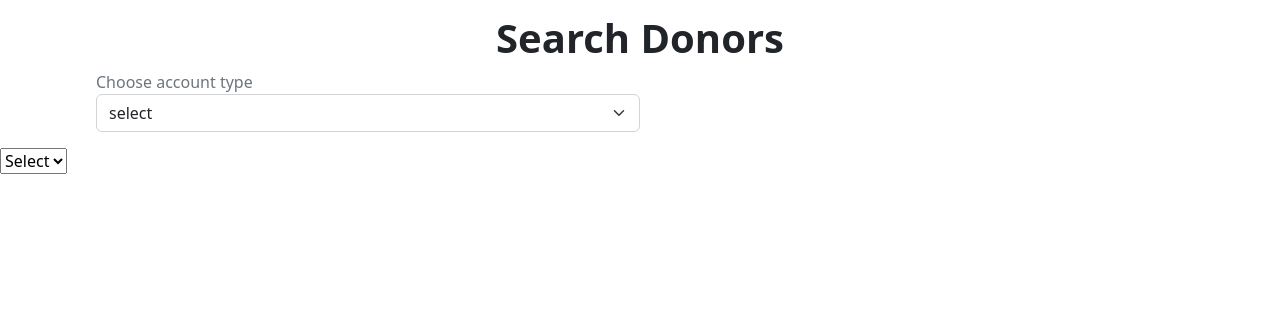
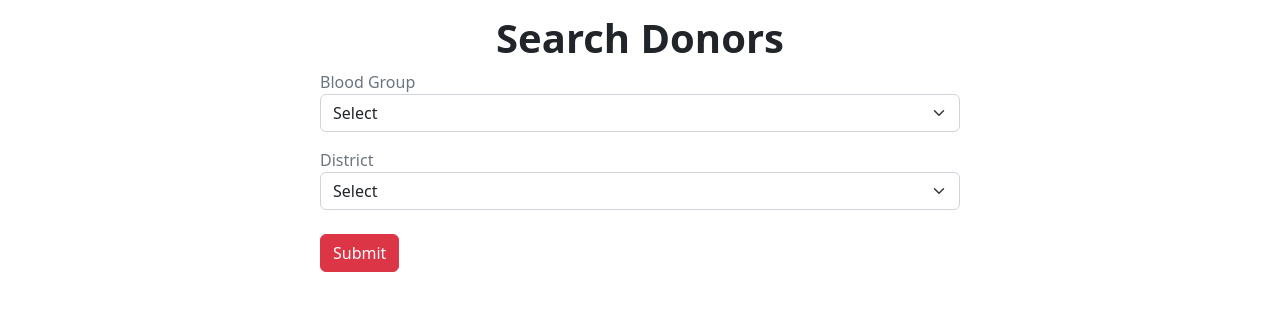
Before and after one commit to RabbiAhemed/bloodstream-client, a React (Create React App) app: page / in a window 1280 px wide. Shown: the part 408-718 px from the top of the page. Built offline with nearby package versions, Linux system fonts and the light colour scheme; a web font is replaced by a local one.

Commit message:
basic donor search form

```diff
--- a/src/components/SearchDonor/SearchDonor.js
+++ b/src/components/SearchDonor/SearchDonor.js
@@ -1,24 +1,18 @@
 import React from "react";
-import { Form } from "react-bootstrap";
+import { Button, Form } from "react-bootstrap";
 
 const SearchDonor = () => {
   return (
     <div className="my-5">
       <h1 className="fw-bold text-center">Search Donors</h1>
-      <Form.Group className="mb-3 mx-5 px-5 w-50">
-        <label className="text-muted">Choose account type</label>
+      <Form className="mx-auto w-50">
+        <Form.Group className="mb-3">
+          <label className="text-muted">Blood Group</label>
           <Form.Select
             required
             aria-label="Default select example"
             name="options"
           >
-          <option value="buyer">select</option>
-          <option value="buyer">Buyer</option>
-          <option value="seller">Seller</option>
-        </Form.Select>
-      </Form.Group>
-
-      <select name="form_fields[blood_group]" id="" class="">
             <option value=" ">Select</option>
             <option value="A+">A+</option>
             <option value="A-">A-</option>
@@ -27,8 +21,88 @@ const SearchDonor = () => {
             <option value="O+">O+</option>
             <option value="O-">O-</option>
             <option value="AB+">AB+</option>
-        <option value="AB-">AB-</option>{" "}
-      </select>
+            <option value="AB-">AB-</option>
+          </Form.Select>
+        </Form.Group>
+        <Form.Group className="mb-3">
+          <label className="text-muted">District</label>
+          <Form.Select
+            required
+            aria-label="Default select example"
+            name="options"
+          >
+            <option value="">Select</option>
+            <option value="Bagerhat">Bagerhat</option>
+            <option value="Bandarban">Bandarban</option>
+            <option value="Barguna">Barguna</option>
+            <option value="Barisal">Barisal</option>
+            <option value="Bhola">Bhola</option>
+            <option value="Bogra">Bogra</option>
+            <option value="Brahmanbaria">Brahmanbaria</option>
+            <option value="Chandpur">Chandpur</option>
+            <option value="Chapainawabganj">Chapainawabganj</option>
+            <option value="Chittagong">Chittagong</option>
+            <option value="Chuadanga">Chuadanga</option>
+            <option value="Comilla">Comilla</option>
+            <option value="Cox's Bazar">Cox's Bazar</option>
+            <option value="Dhaka">Dhaka</option>
+            <option value="Dinajpur">Dinajpur</option>
+            <option value="Faridpur">Faridpur</option>
+            <option value="Feni">Feni</option>
+            <option value="Gaibandha">Gaibandha</option>
+            <option value="Gazipur">Gazipur</option>
+            <option value="Gopalganj">Gopalganj</option>
+            <option value="Habiganj">Habiganj</option>
+            <option value="Jamalpur">Jamalpur</option>
+            <option value="Jessore">Jessore</option>
+            <option value="Jhalokati">Jhalokati</option>
+            <option value="Jhenaidah">Jhenaidah</option>
+            <option value="Joypurhat">Joypurhat</option>
+            <option value="Khagrachari">Khagrachari</option>
+            <option value="Khulna">Khulna</option>
+            <option value="Kishoreganj">Kishoreganj</option>
+            <option value="Kurigram">Kurigram</option>
+            <option value="Kushtia">Kushtia</option>
+            <option value="Lakshmipur">Lakshmipur</option>
+            <option value="Lalmonirhat">Lalmonirhat</option>
+            <option value="Madaripur">Madaripur</option>
+            <option value="Magura">Magura</option>
+            <option value="Manikganj">Manikganj</option>
+            <option value="Meherpur">Meherpur</option>
+            <option value="Moulvibazar">Moulvibazar</option>
+            <option value="Munshiganj">Munshiganj</option>
+            <option value="Mymensingh">Mymensingh</option>
+            <option value="Naogaon">Naogaon</option>
+            <option value="Narail">Narail</option>
+            <option value="Narayanganj">Narayanganj</option>
+            <option value="Narsingdi">Narsingdi</option>
+            <option value="Natore">Natore</option>
+            <option value="Netrokona">Netrokona</option>
+            <option value="Nilphamari">Nilphamari</option>
+            <option value="Noakhali">Noakhali</option>
+            <option value="Pabna">Pabna</option>
+            <option value="Panchagarh">Panchagarh</option>
+            <option value="Patuakhali">Patuakhali</option>
+            <option value="Pirojpur">Pirojpur</option>
+            <option value="Rajbari">Rajbari</option>
+            <option value="Rajshahi">Rajshahi</option>
+            <option value="Rangamati">Rangamati</option>
+            <option value="Rangpur">Rangpur</option>
+            <option value="Satkhira">Satkhira</option>
+            <option value="Shariatpur">Shariatpur</option>
+            <option value="Sherpur">Sherpur</option>
+            <option value="Sirajganj">Sirajganj</option>
+            <option value="Sunamganj">Sunamganj</option>
+            <option value="Sylhet">Sylhet</option>
+            <option value="Tangail">Tangail</option>
+            <option value="Thakurgaon">Thakurgaon</option>
+            <option value=""></option>
+          </Form.Select>
+          <Button variant="danger" type="submit" className="my-4">
+            Submit
+          </Button>
+        </Form.Group>
+      </Form>
     </div>
   );
 };
```
Lines whose indentation alone changed are shown as unchanged.
